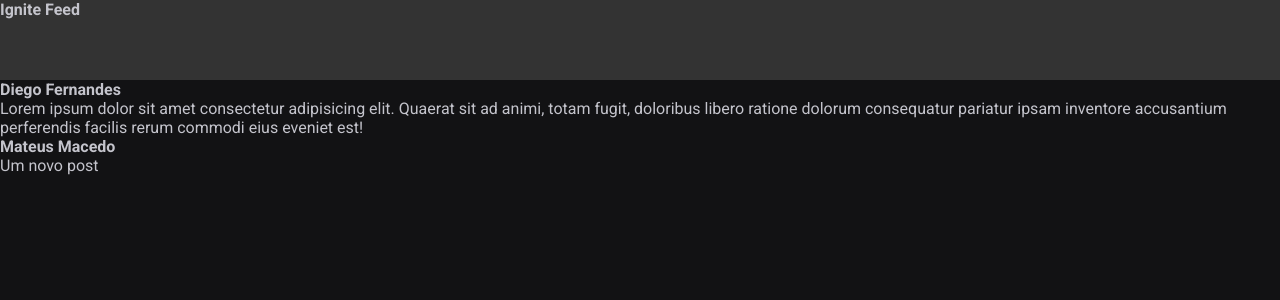
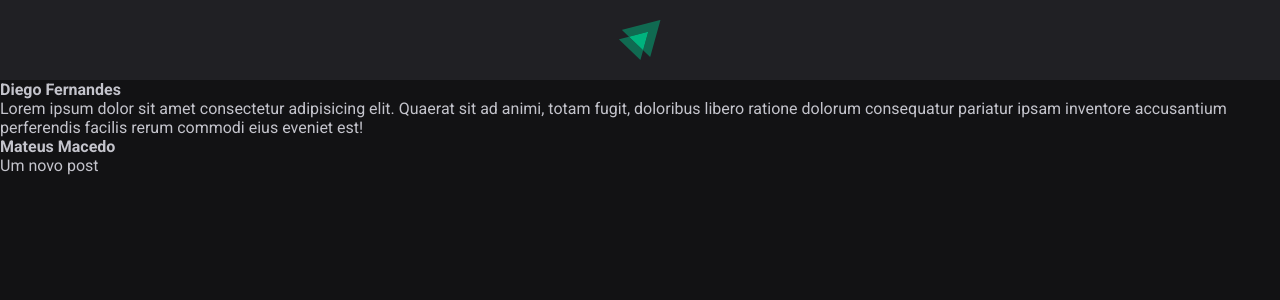
Before and after one commit to Mateusfdsm1/React-Feed2, a React (Vite) app: page / in a window 1280 px wide. Shown: the top 300 px of the page. Built offline with nearby package versions, Linux system fonts and the light colour scheme.

Commit message:
component header completed

```diff
--- a/src/components/Header.jsx
+++ b/src/components/Header.jsx
@@ -1,10 +1,13 @@
-
 import styles from './Header.module.css';
 
+import igniteLogo from '../assets/ignite-logo.svg';
+
+
+console.log(igniteLogo);
 export function Header() {
     return(
     <header className={styles.header}>
-        <strong>Ignite Feed</strong>
+        <img src={igniteLogo} alt="Logotipo do Ignite" />
       </header>
     );
 }
--- a/src/components/Header.module.css
+++ b/src/components/Header.module.css
@@ -1,4 +1,12 @@
 .header{
-    background: #333;
+    background: var(--gray-800);
     height: 80px;
+    display: flex;
+    justify-content: center;
+    padding: 1.25rem 0;
+};
+
+.header img{
+    height: 2rem;
+
 }
```
Also changed, not shown: src/assets/ignite-logo.svg (added).
